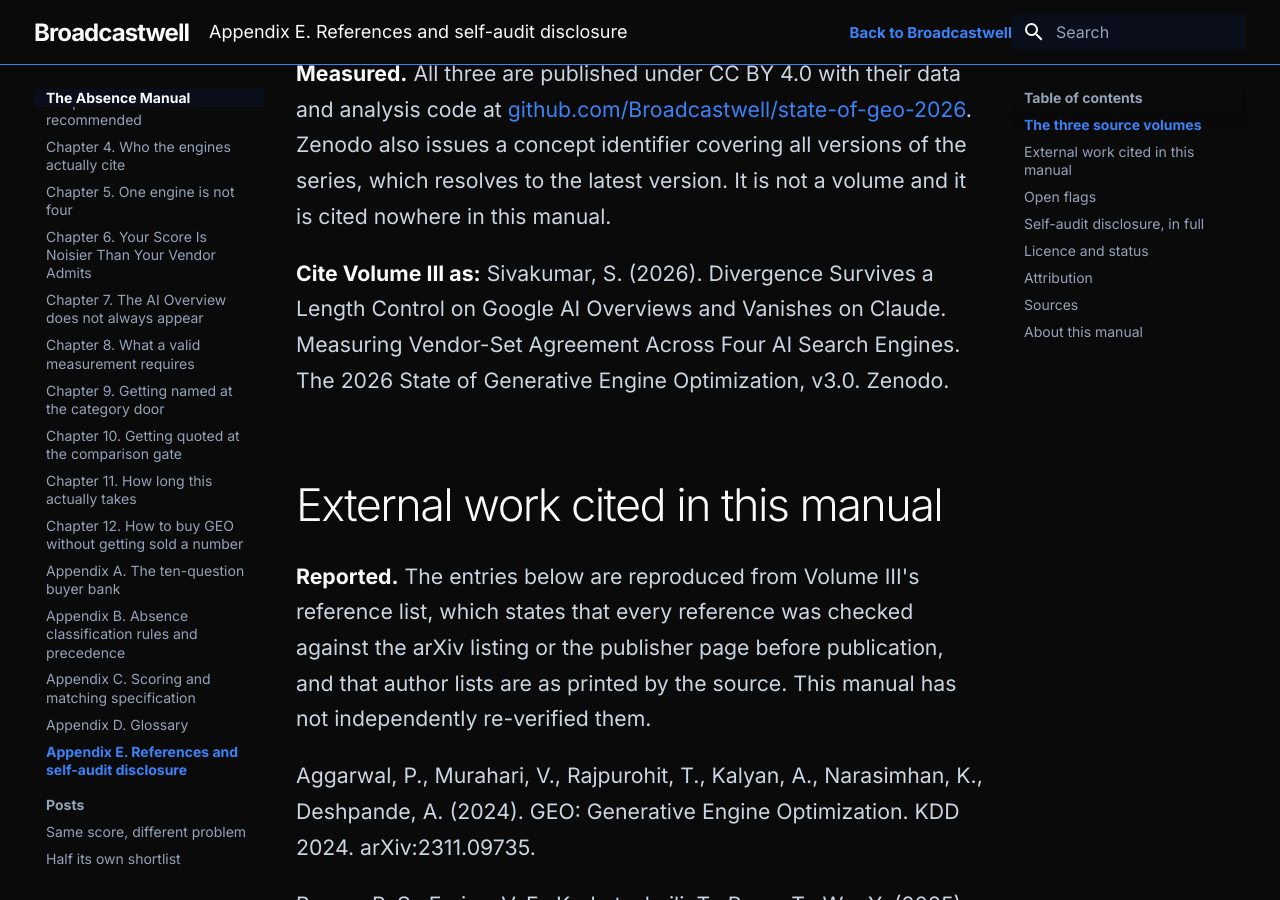
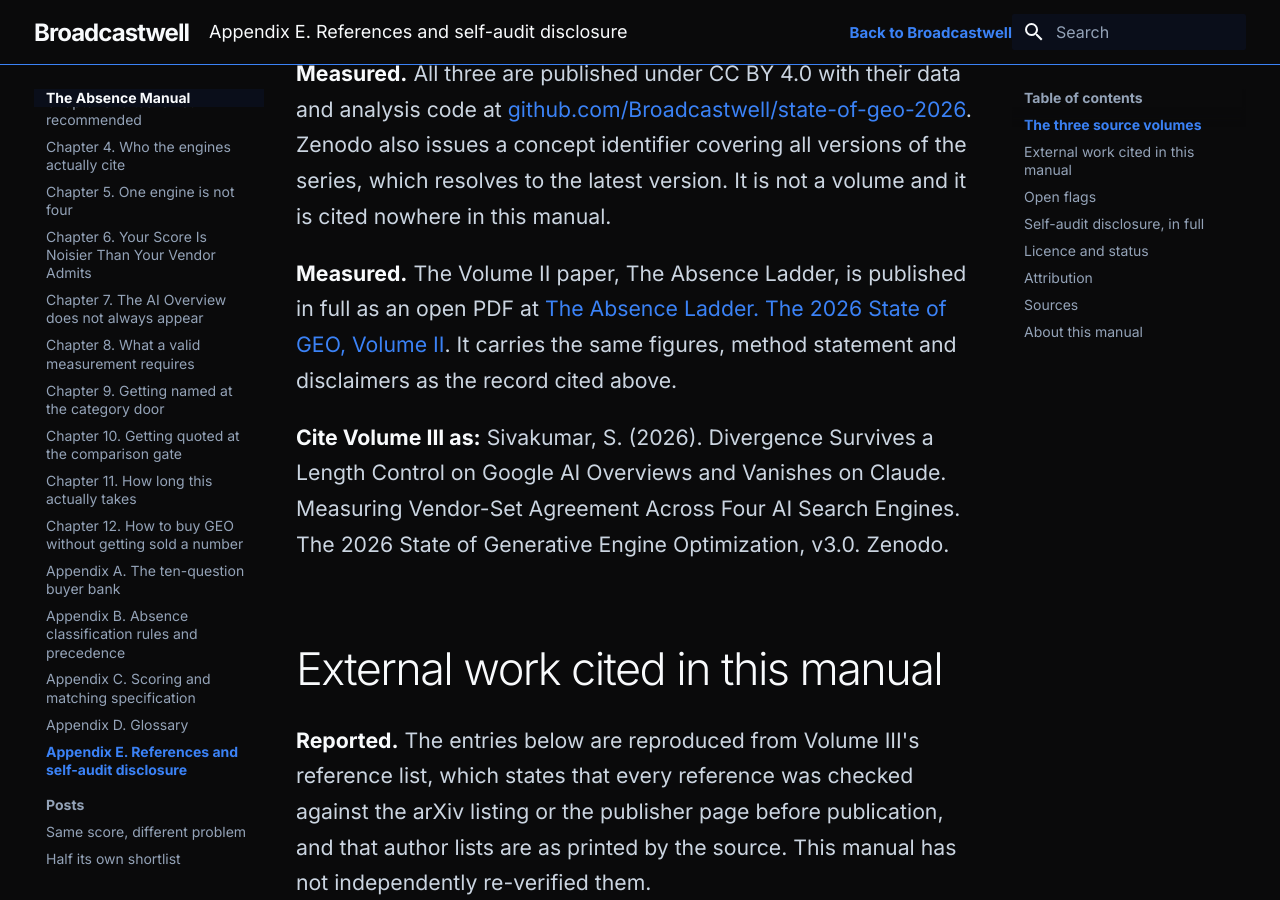
Before and after one commit to Broadcastwell/absence-manual, an MkDocs documentation site: the page built from docs/references.md, in a window 1280 px wide and 900 px high, scrolled down 939 px. Built offline with MkDocs 1.6.1 and Material for MkDocs 9.7.7, drawn with Linux system fonts in a browser that asks for light colours; comment, search, counter and statistics services are not loaded.

Commit message:
Link the Volume II PDF from Appendix E

```diff
--- a/docs/references.md
+++ b/docs/references.md
@@ -20,6 +20,8 @@
 | Volume III | Divergence Survives a Length Control on Google AI Overviews and Vanishes on Claude. The 2026 State of GEO, v3.0 | [10.5281/zenodo.21789120](https://doi.org/10.5281/zenodo.21789120) |
 
 **Measured.** All three are published under CC BY 4.0 with their data and analysis code at [github.com/Broadcastwell/state-of-geo-2026](https://github.com/Broadcastwell/state-of-geo-2026). Zenodo also issues a concept identifier covering all versions of the series, which resolves to the latest version. It is not a volume and it is cited nowhere in this manual.
+
+**Measured.** The Volume II paper, The Absence Ladder, is published in full as an open PDF at [The Absence Ladder. The 2026 State of GEO, Volume II](https://docs.broadcastwell.com/absence-ladder-volume-ii.pdf). It carries the same figures, method statement and disclaimers as the record cited above.
 
 **Cite Volume III as:** Sivakumar, S. (2026). Divergence Survives a Length Control on Google AI Overviews and Vanishes on Claude. Measuring Vendor-Set Agreement Across Four AI Search Engines. The 2026 State of Generative Engine Optimization, v3.0. Zenodo.
 
```
